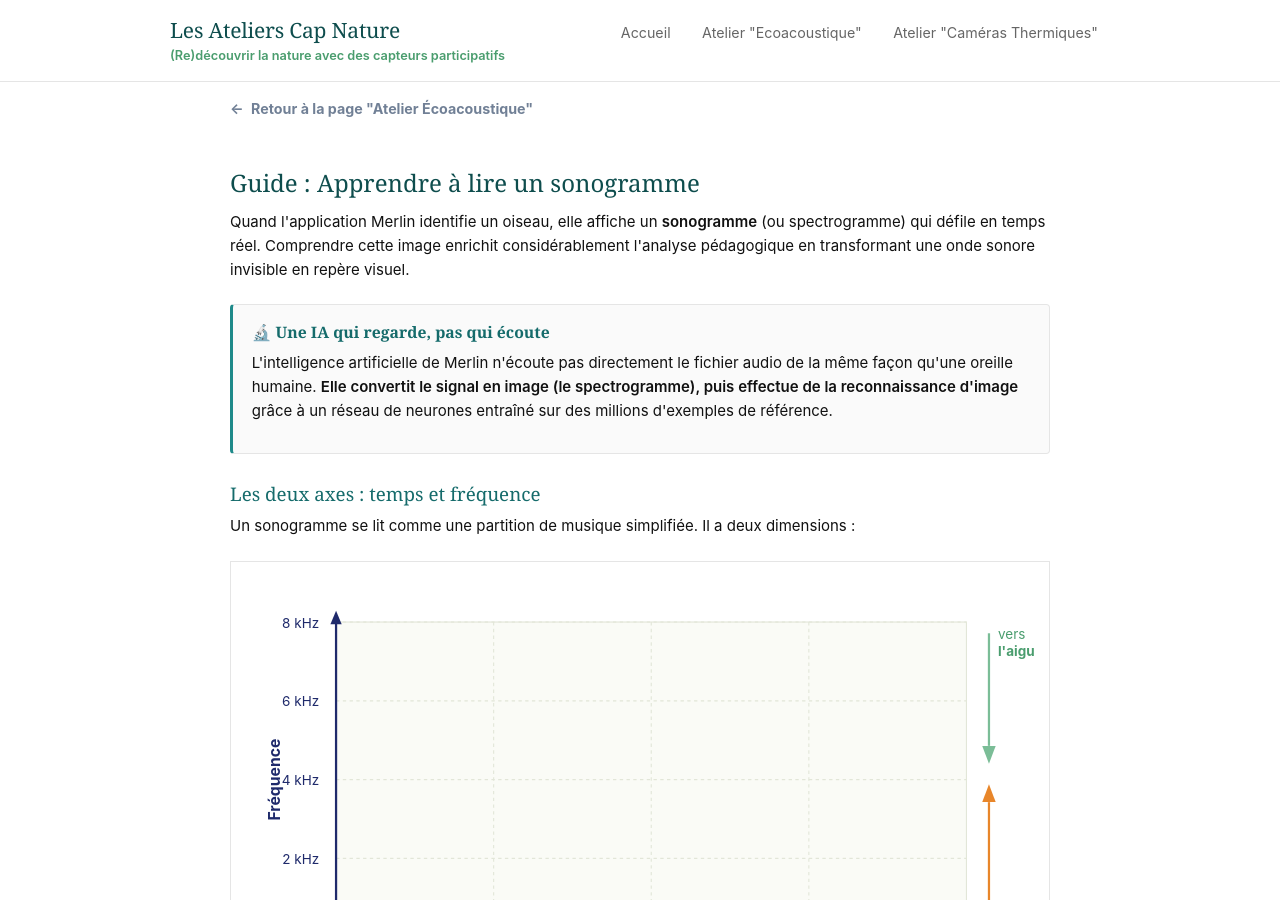
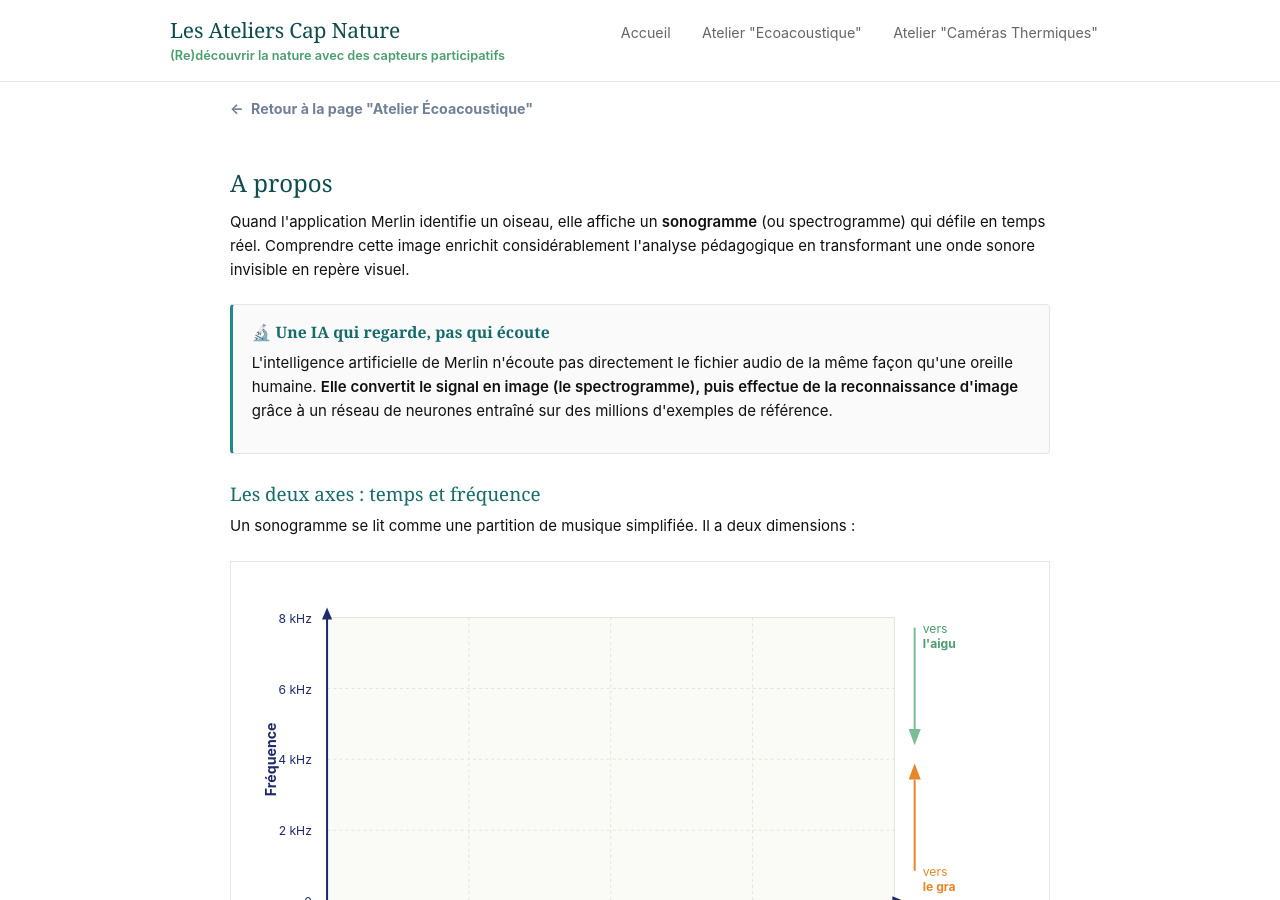
Before and after one commit to marieleapouliquen/wiki-cap-nature, a Jekyll site: the page built from _pages/module-oiseaux/sonogramme.md, in a window 1280 px wide and 900 px high. Built offline with Jekyll 4.4.1, drawn with Linux system fonts in a browser that asks for light colours.

Commit message:
Update sonogramme.md

```diff
--- a/_pages/module-oiseaux/sonogramme.md
+++ b/_pages/module-oiseaux/sonogramme.md
@@ -15,7 +15,7 @@ title: Apprendre à lire un sonogramme
     </a>
   </nav>
 
-  <h2>Guide : Apprendre à lire un sonogramme</h2>
+  <h2>A propos</h2>
   <p>Quand l'application Merlin identifie un oiseau, elle affiche un <strong>sonogramme</strong> (ou spectrogramme) qui défile en temps réel. Comprendre cette image enrichit considérablement l'analyse pédagogique en transformant une onde sonore invisible en repère visuel.</p>
 
   <div class="callout science">
@@ -27,7 +27,7 @@ title: Apprendre à lire un sonogramme
   <p>Un sonogramme se lit comme une partition de musique simplifiée. Il a deux dimensions :</p>
 
   <div class="sono-frame">
-    <svg viewBox="0 0 700 380" xmlns="http://www.w3.org/2000/svg" style="width: 100%; height: auto; display: block;">
+    <svg viewBox="0 0 700 380" xmlns="http://www.w3.org/2000/svg" style="width: 90%; height: auto; display: block;">
       <rect x="80" y="40" width="560" height="280" fill="#fafbf6" stroke="#e2e6d8"/>
       <line x1="80" y1="40" x2="640" y2="40" stroke="#e2e6d8" stroke-dasharray="3,3"/>
       <line x1="80" y1="110" x2="640" y2="110" stroke="#e2e6d8" stroke-dasharray="3,3"/>
```
